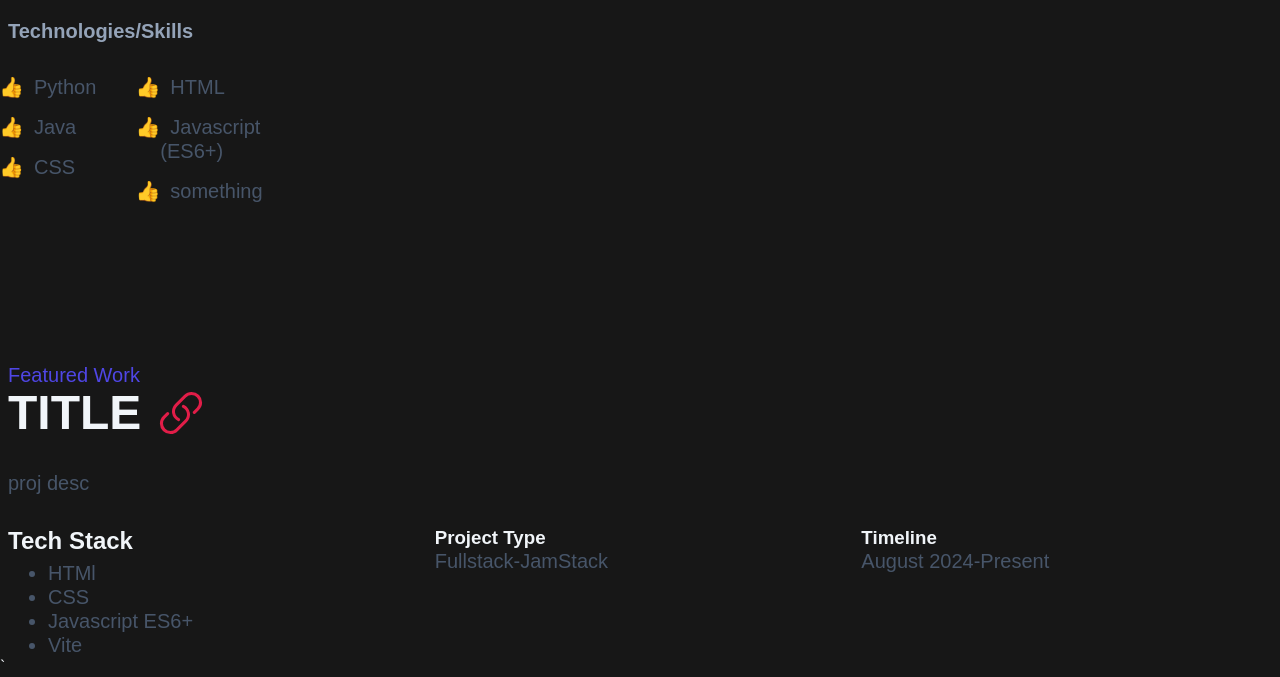
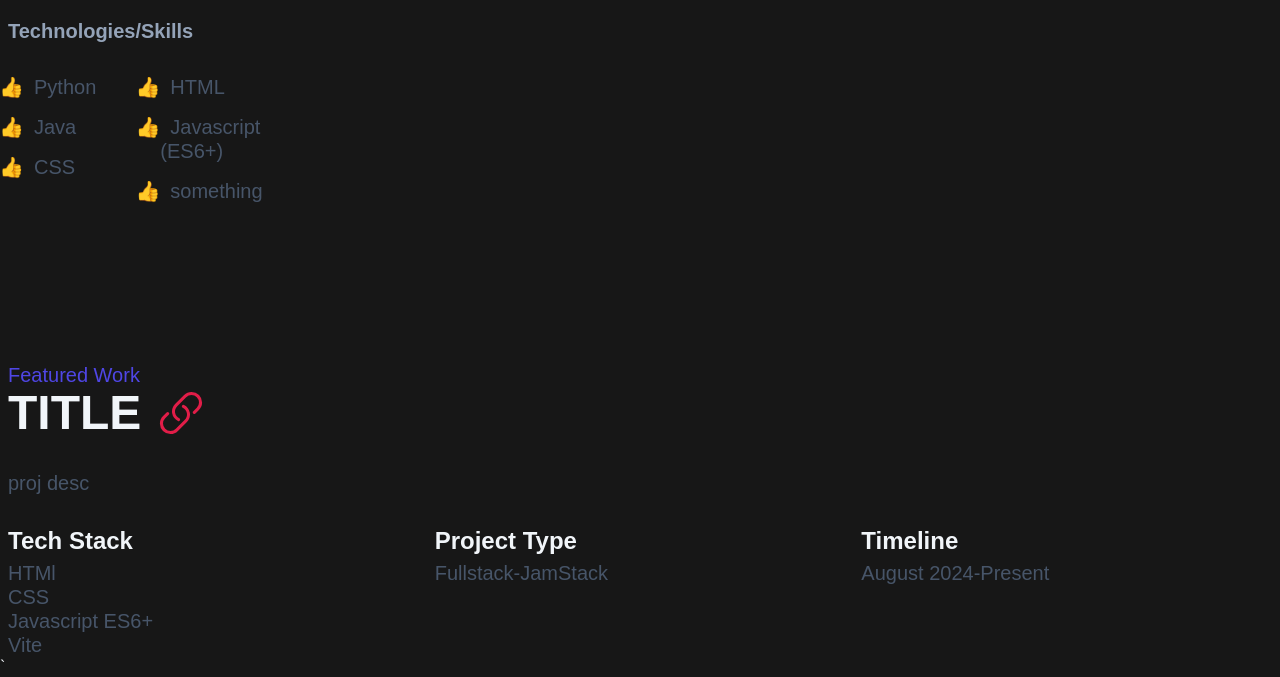
Before and after one commit to adi-varshney/Portfolio-Website, a website built with Vite: page index.html in a window 1280 px wide. Shown: the part 1059-1736 px from the top of the page. Built offline with nearby package versions, Linux system fonts and the light colour scheme; files whose address does not match are found by name; a web font is replaced by a local one.

Commit message:
Fixed typos and styling issues.

```diff
--- a/index.html
+++ b/index.html
@@ -96,11 +96,11 @@
           </ul>
         </div>
         <div>
-          <h3 class = "featured__lab">Project Type</h3>
+          <h3 class = "featured__label">Project Type</h3>
           <p class = "featured__info">Fullstack-JamStack</p>
         </div>
         <div>
-          <h3 class = "featured__lab">Timeline</h3>
+          <h3 class = "featured__label">Timeline</h3>
           <p class = "featured__info">August 2024-Present</p>
         </div>
       </div>
--- a/styles/components/featured.css
+++ b/styles/components/featured.css
@@ -46,7 +46,7 @@
     margin-bottom: 0.25em;
 }
 
-.featrued__tech-stack {
+.featured__tech-stack {
     padding: 0;
     list-style: none;
 }
```
